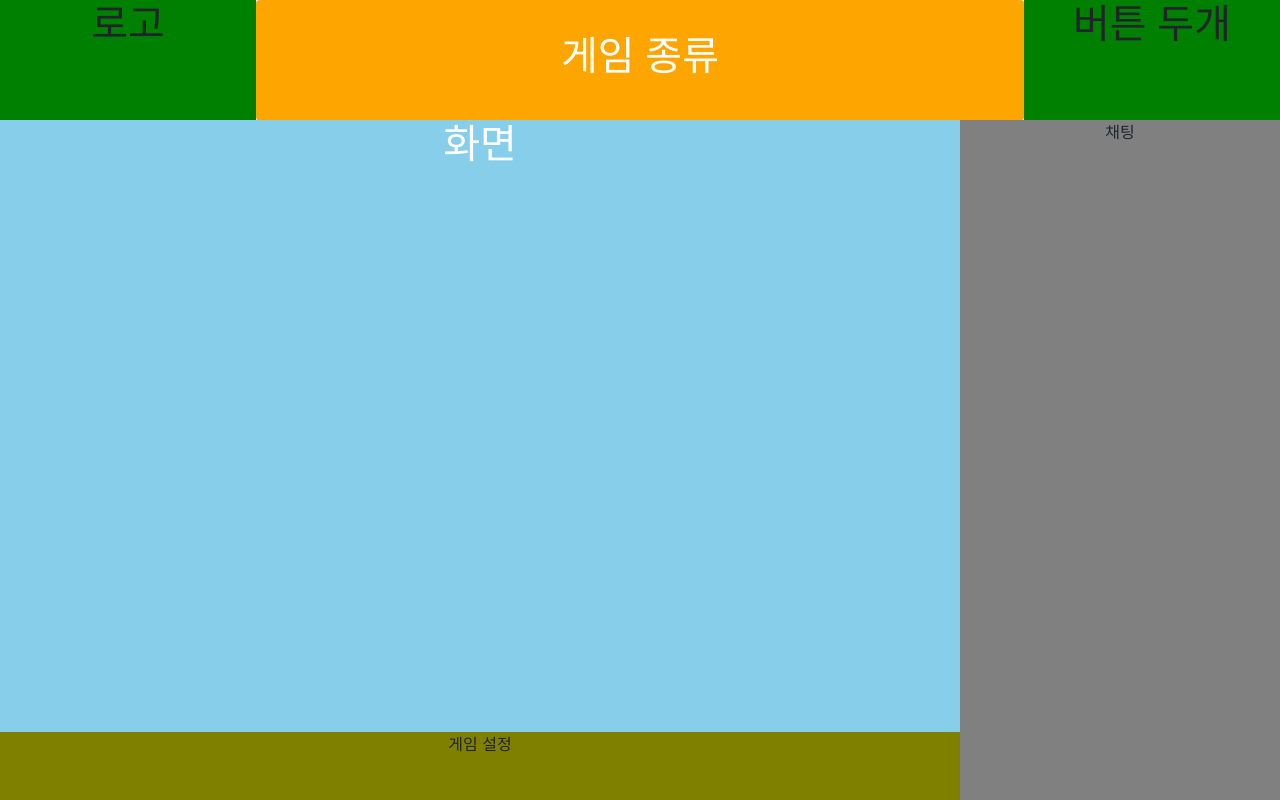
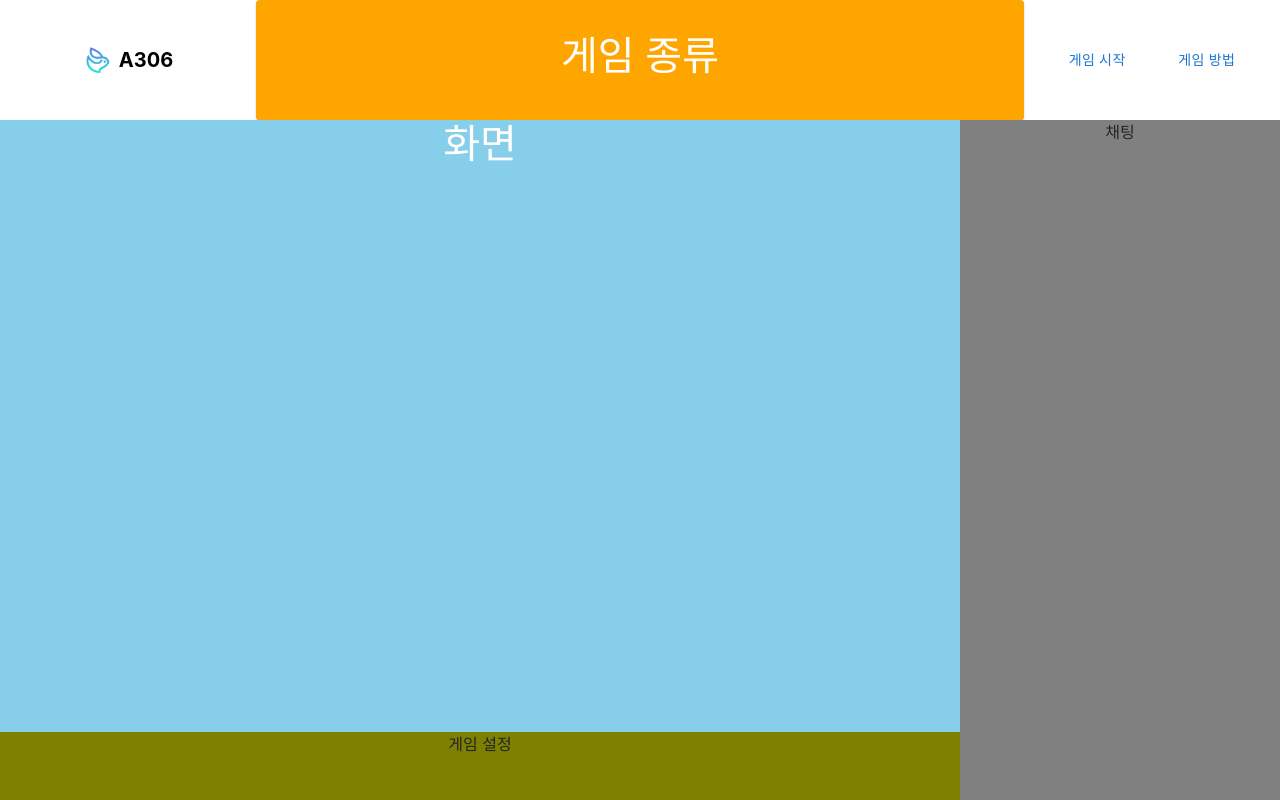
Before and after one commit to wasiwasi/synergy, a React (Create React App) app in the folder frontend/: page /channel/gamechannel in a window 1280 px wide. Built offline with nearby package versions, Linux system fonts and the light colour scheme.

Commit message:
FEAT : logo, game start, how to button

```diff
--- a/frontend/src/components/common/Header.tsx
+++ b/frontend/src/components/common/Header.tsx
@@ -106,7 +106,7 @@ const Wrapper = styled.div`
   align-self: center;
 `;
 
-const BrandWrapper = styled.div`
+export const BrandWrapper = styled.div`
   // position: relative;
   // margin: 100px 100px
   align-items: center;
@@ -115,18 +115,18 @@ const BrandWrapper = styled.div`
   align-self: center;
 `;
 
-const Brand = styled(Link)`
+export const Brand = styled(Link)`
   // position: absolute;
   // display: flex;
   text-decoration: none;
 `;
 
-const Logo = styled.div`
+export const Logo = styled.div`
   // position: absolute;
   display: flex;
 `;
 
-const LogoImg = styled.img`
+export const LogoImg = styled.img`
   width: 30px;
   height: 30px;
   // margin: 0 auto;
@@ -134,7 +134,7 @@ const LogoImg = styled.img`
   margin-right: 10px;
 `;
 
-const LogoName = styled.span`
+export const LogoName = styled.span`
   margin-left: 6px;
   // padding-top: 1px;
   font-size: 20px;
--- a/frontend/src/pages/CreateChannel.tsx
+++ b/frontend/src/pages/CreateChannel.tsx
@@ -33,7 +33,7 @@ const steps = [
   },
 ];
 
-const accessToken = localStorage.getItem("access-token");
+export const accessToken = localStorage.getItem("access-token");
 
 function SwipeableTextMobileStepper() {
   const [selectData, setSelectData] = useState([
@@ -52,7 +52,7 @@ function SwipeableTextMobileStepper() {
       res.data.data.map((d:any, i:any)=> (
         copy[0].push(d.subject_name)
       ))
-      console.log(copy[0])
+      console.log(res.data.data)
       setSelectData(copy)
     })
   }, [])
--- a/frontend/src/pages/GameChannel.tsx
+++ b/frontend/src/pages/GameChannel.tsx
@@ -1,8 +1,12 @@
 import { Link, Outlet } from 'react-router-dom';
-import { bgcolor, Box, display, height, width } from '@mui/system';
-import { Paper, Button } from '@mui/material';
+import { bgcolor, Box, display, flexbox, height, width } from '@mui/system';
+import { Paper, Button, Modal, Typography } from '@mui/material';
+import { accessToken } from './CreateChannel';
+import { useState } from 'react';
+import{ Brand, Logo, LogoImg, LogoName, BrandWrapper } from '../components/common/Header';
 
 const GameChannel = () => {
+  console.log(accessToken === localStorage.getItem("access-token"))
   return (
     <Box id='full'
     sx={{
@@ -26,9 +30,27 @@ const GameChannel = () => {
           sx={{
             width: '20%',
             height: '100%',
-            bgcolor: 'green'
           }}>
-          <h1>로고</h1>
+          <BrandWrapper
+            style={{
+              display: 'flex',
+              justifyContent: 'center',
+              alignItems: 'center',
+              height: '100%'
+            }}>
+            <Brand to="/">
+              <Logo>
+                <LogoImg
+                  style={{
+                    margin: 0
+                  }}
+                  src="/images/common/logo_A306.png"
+                  alt="A306 logo img"
+                />
+              <LogoName>A306</LogoName>
+              </Logo>
+            </Brand>
+          </BrandWrapper>
         </Box>
         <Paper id='info'
           sx={{
@@ -52,9 +74,14 @@ const GameChannel = () => {
           sx={{
             width: '20%',
             height: '100%',
-            bgcolor: 'green'
+            display: 'flex',
+            justifyContent: 'space-evenly',
+            alignItems: 'center',
         }}>
-          <h1>버튼 두개</h1>
+          {accessToken === localStorage.getItem("access-token")
+          ? <Button>게임 시작</Button>
+          : 'Nickname'}
+          <BasicModal/>
         </Box>
       </Box>
       <Box id='main'
@@ -106,7 +133,50 @@ const GameChannel = () => {
       </Box>
     </Box>
   );
-
 };
 
 export default GameChannel;
+
+const style = {
+  position: 'absolute' as 'absolute',
+  top: '50%',
+  left: '50%',
+  transform: 'translate(-50%, -50%)',
+  width: '40%',
+  height: '75%',
+  bgcolor: 'white',
+  border: '2px solid #000',
+  borderRadius: 3,
+  boxShadow: 24,
+  p: 4,
+};
+
+function BasicModal() {
+  const [open, setOpen] = useState(false);
+  const handleOpen = () => setOpen(true);
+  const handleClose = () => setOpen(false);
+
+  return (
+    <div>
+      <Button onClick={handleOpen}>게임 방법</Button>
+      <Modal
+        open={open}
+        onClose={handleClose}
+        aria-labelledby="modal-modal-title"
+        aria-describedby="modal-modal-description"
+      >
+        <Box sx={style}>
+          <Typography id="modal-modal-title" variant="h6" component="h2">
+            몸으로 말해요
+          </Typography>
+          <Typography id="modal-modal-description" sx={{ mt: 2 }}>
+            1. 출제자는 몸짓으로만 제시어를 묘사합니다. <br />
+            2. 참여자는 출제자의 묘사를 통해 정답을 유추합니다. <br/>
+            3. 참여자는 채팅으로 정답을 맞춥니다.
+          </Typography>
+          <Button onClick={handleClose}>닫기</Button>
+        </Box>
+      </Modal>
+    </div>
+  );
+}
```
